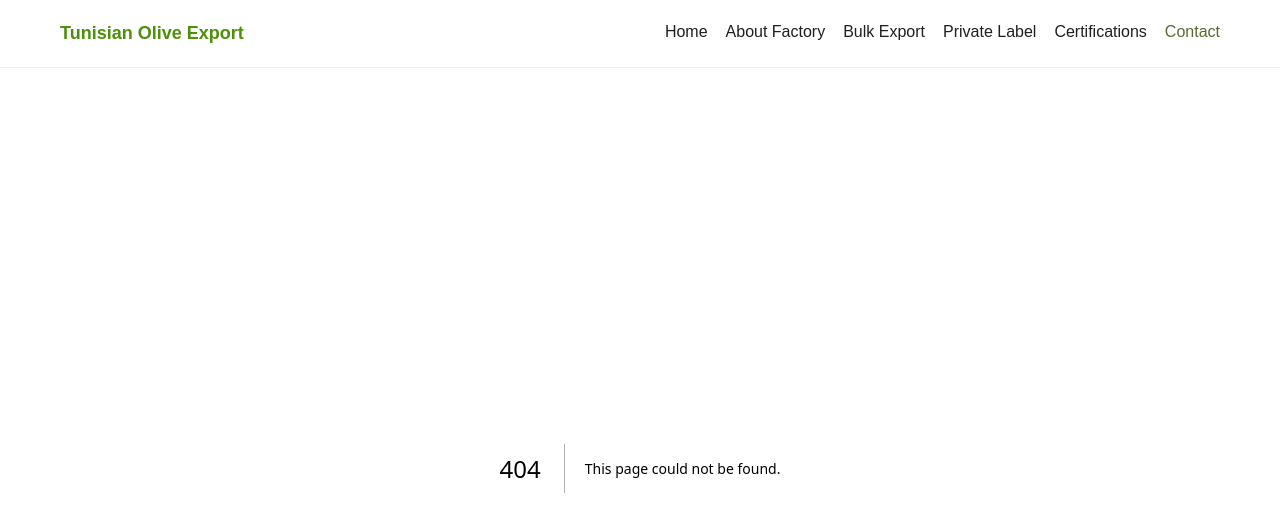
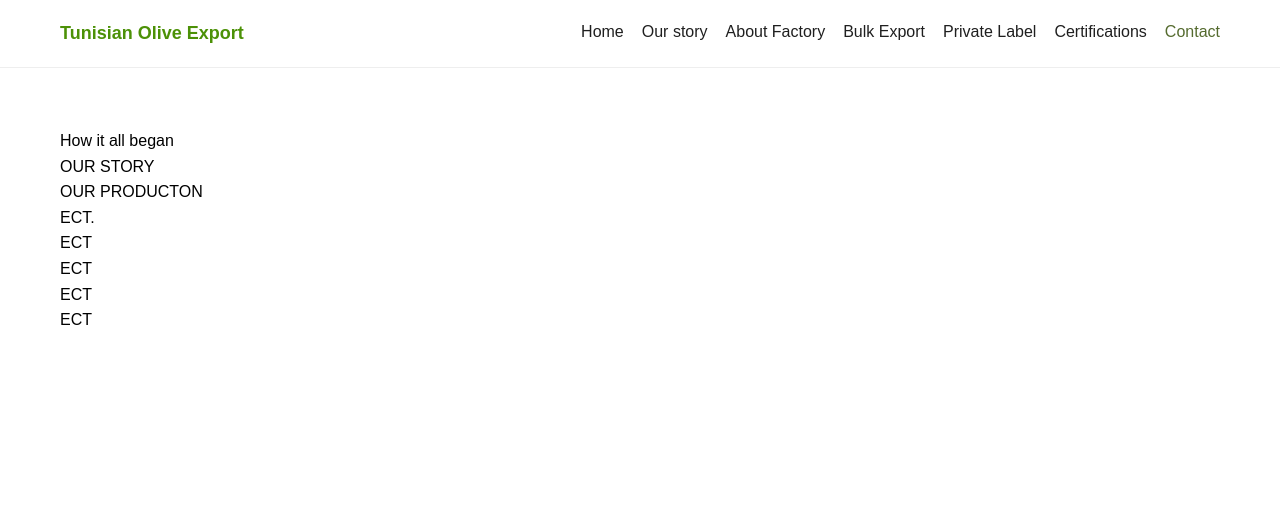
Before and after one commit to MortadhaBENSAID/olive-export, a Next.js app: page /story in a window 1280 px wide. Before the commit this address had no page. Shown: the top 532 px of the page. Built offline with nearby package versions, Linux system fonts and the light colour scheme.

Commit message:
update site

```diff
--- a/app/layout.tsx
+++ b/app/layout.tsx
@@ -50,6 +50,7 @@ export default function RootLayout({
         <nav style={{ display: "flex", gap: "18px" }}>
 
           <a href="/" style={{ textDecoration: "none", color: "#1f1f1f" }}>Home</a>
+          <a href="/story" style={{ textDecoration: "none", color: "#1f1f1f" }}>Our story</a>
           <a href="/about" style={{ textDecoration: "none", color: "#1f1f1f" }}>About Factory</a>
           <a href="/bulk-export" style={{ textDecoration: "none", color: "#1f1f1f" }}>Bulk Export</a>
           <a href="/private-label" style={{ textDecoration: "none", color: "#1f1f1f" }}>Private Label</a>
--- a/app/page.tsx
+++ b/app/page.tsx
@@ -116,14 +116,14 @@ export default function Home() {
           <section style={{
         padding: "80px 60px",
         background: "#fff",
-        display: "grid",
-        gridTemplateColumns: "repeat(2, 1fr)",
+
+        /*gridTemplateColumns: "repeat(2, 1fr)",*/
         gap: "30px"
       }}>
             <a href="#quote" style={{
             display: "inline-block",
             marginTop: "0px",
-            padding: "14px 26px",
+            padding: "14px 16px",
             background: "#556B2F",
             color: "white",
             textDecoration: "none",
--- /dev/null
+++ b/app/story/page.tsx
@@ -0,0 +1,20 @@
+export default function Page() {
+  return (
+    <main style={{ padding: "60px", fontFamily: "Arial", lineHeight: "1.6" , color: "#000000", background: "#ffffff" }}>
+      <h1>How it all began</h1>
+
+      <p>
+       OUR STORY
+      </p>
+
+      <h2>OUR PRODUCTON </h2>
+      <p>ECT.</p>
+
+      <h2>ECT</h2>
+      <p>ECT</p>
+
+      <h2>ECT</h2>
+      <p>ECT</p>
+    </main>
+  );
+}
```
